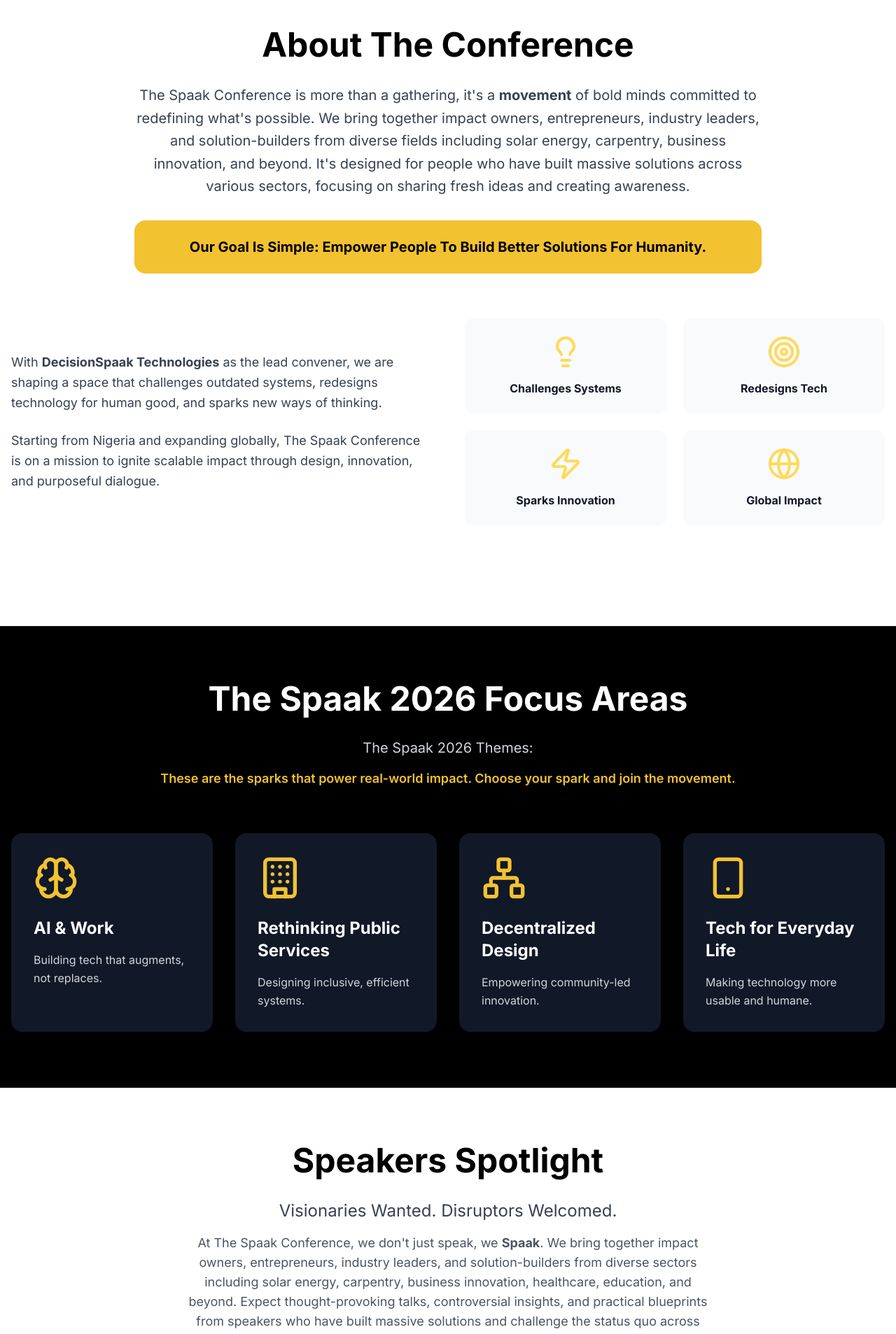
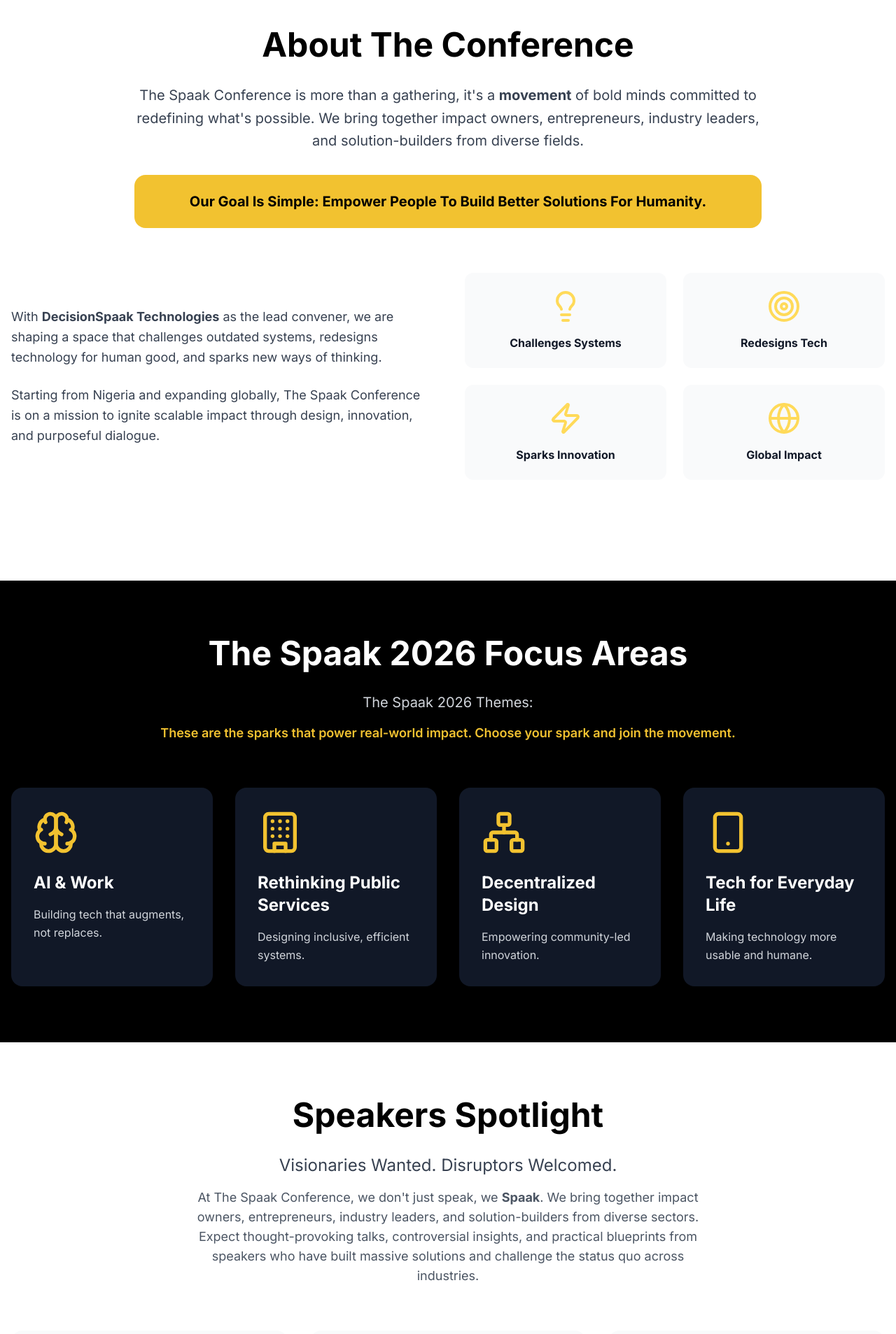
Before and after one commit to Freeman-jnr/Spaak-Conference, a React (Vite) app: page / in a window 1280 px wide. Shown: the part 840-2747 px from the top of the page at 70% size. Built offline with nearby package versions, Linux system fonts and the light colour scheme.

Commit message:
Update conference copy and email
Removed specific sector examples from the conference description and updated the contact email to TSC@decisionspaak.com.

```diff
--- a/src/components/About.tsx
+++ b/src/components/About.tsx
@@ -12,9 +12,7 @@ export const About = () => {
           <p className="text-xl text-gray-700 leading-relaxed mb-8">
             The Spaak Conference is more than a gathering, it's a <strong>movement</strong> of
             bold minds committed to redefining what's possible. We bring together impact owners, entrepreneurs,
-            industry leaders, and solution-builders from diverse fields including solar energy,
-            carpentry, business innovation, and beyond. It's designed for people who have built
-            massive solutions across various sectors, focusing on sharing fresh ideas and creating awareness.
+            industry leaders, and solution-builders from diverse fields.
           </p>
           <div className="bg-yellow-400 text-black p-6 rounded-2xl font-bold text-xl mb-12">
             Our Goal Is Simple: Empower People To Build Better Solutions For Humanity.
--- a/src/components/Footer.tsx
+++ b/src/components/Footer.tsx
@@ -41,7 +41,7 @@ export const Footer = () => {
             <div className="space-y-4">
               <div className="flex items-center gap-3">
                 <Mail className="h-5 w-5 text-yellow-400" />
-                <span className="text-gray-300">info@decisionspaak.com</span>
+                <span className="text-gray-300">TSC@decisionspaak.com</span>
               </div>
             </div>
           </div>
--- a/src/components/Speakers.tsx
+++ b/src/components/Speakers.tsx
@@ -16,8 +16,7 @@ export const Speakers = () => {
           <p className="text-lg text-gray-600 max-w-3xl mx-auto">
             At The Spaak Conference, we don't just speak, we <strong>Spaak</strong>.
             We bring together impact owners, entrepreneurs, industry leaders, and solution-builders
-            from diverse sectors including solar energy, carpentry, business innovation, healthcare,
-            education, and beyond. Expect thought-provoking talks, controversial insights, and practical
+            from diverse sectors. Expect thought-provoking talks, controversial insights, and practical
             blueprints from speakers who have built massive solutions and challenge the status quo across industries.
           </p>
         </div>
```
